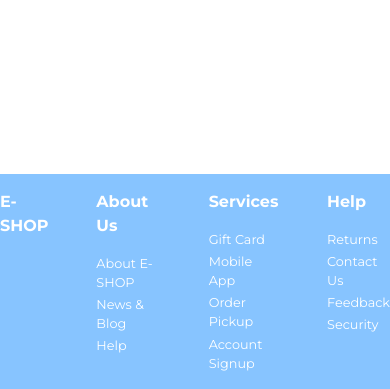
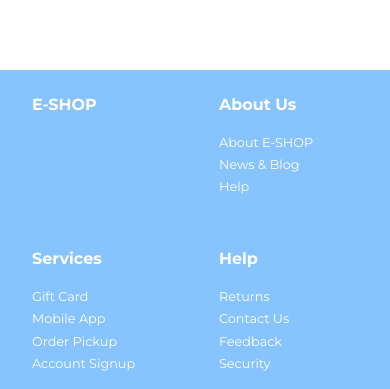
Before and after one commit to maleckyy/e-commerce-shop, a Vue app: page /#/ in a window 390 px wide. Shown: the part 452-841 px from the top of the page. Built offline with nearby package versions, Linux system fonts and the light colour scheme; no server answers; a web font is replaced by a local one.

Commit message:
footer rwd

```diff
--- a/src/App.vue
+++ b/src/App.vue
@@ -26,4 +26,9 @@ export default {
   position: relative;
   padding-bottom: 200px;
 }
+@media only screen and (max-width: 560px) {
+  .app {
+    padding-bottom: 350px;
+  }
+}
 </style>
--- a/src/components/Products.vue
+++ b/src/components/Products.vue
@@ -74,4 +74,6 @@ export default {
     font-size: 0.9rem;
   }
 }
+@media only screen and (max-width: 560px) {
+}
 </style>
--- a/src/components/TheFooter.vue
+++ b/src/components/TheFooter.vue
@@ -36,12 +36,6 @@ export default {};
           <li>Security</li>
         </ul>
       </div>
-      <!-- <div class="panel">
-        <div class="panel-title"></div>
-        <ul>
-          <li></li>
-        </ul>
-      </div> -->
     </div>
   </footer>
 </template>
@@ -50,7 +44,7 @@ export default {};
 footer {
   background-color: var(--color-blue);
   width: 100%;
-  padding: 1rem 0;
+  padding: 1.4rem 0 1rem;
   position: absolute;
   bottom: 0;
 }
@@ -84,4 +78,20 @@ li {
 li:hover {
   transform: translateX(5px);
 }
+@media only screen and (max-width: 1180px) {
+  .content {
+    padding: 0 2rem;
+  }
+}
+@media only screen and (max-width: 560px) {
+  .content {
+    display: grid;
+    grid-template-columns: 1fr 1fr;
+  }
+}
+@media only screen and (max-width: 330px) {
+  .content {
+    padding: 0 0.5rem;
+  }
+}
 </style>
```
